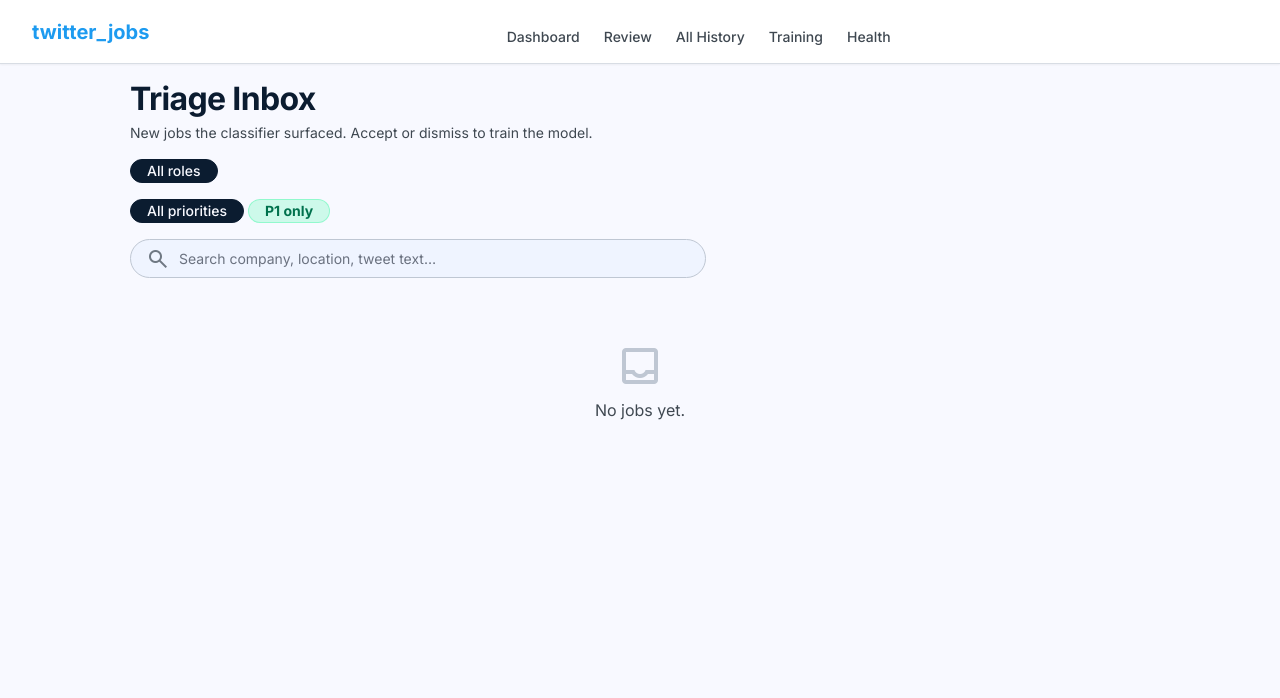
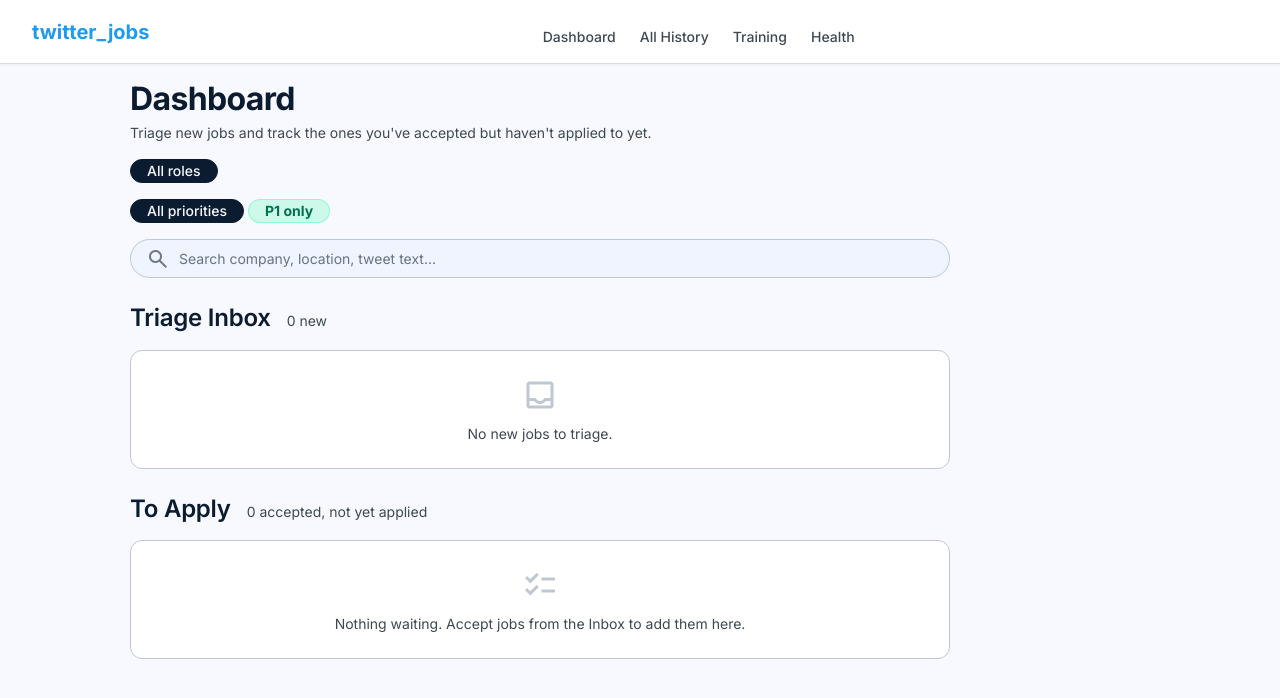
Before and after one commit to mlboryczka/twitter_jobs, a FastAPI app: template src/twitter_jobs/web/templates/dashboard.html in a window 1280 px wide. Shown: the top 698 px of the page. Run offline with FastAPI, Linux system fonts and the light colour scheme; the template is opened without the code that fills it, so the values that code supplies are empty; parts of the project's set-up code (start-up, migrations or seed data) failed here and were passed over; some libraries are stand-ins or nearby versions.

Commit message:
Add 'applied' status, To Apply dashboard section, remove Review tab
- New status 'applied' added to the job_postings.status enum (migration
  0006). Set when the user clicks Applied on a row they previously
  accepted.

- New POST /jobs/{id}/applied route that flips status='accepted' →
  status='applied'. Reuses the same _record_decision helper as
  accept/dismiss so user_feedback and status_changed_at are written
  consistently.

- Dashboard now renders two sections:
  • Triage Inbox — status='new' (existing).
  • To Apply — status='accepted', the jobs you accepted but haven't
    actually applied to yet. Each row gets an Applied button (primary
    green) that flips it to 'applied' and removes it from the section,
    plus a Dismiss button in case you change your mind.

- Review tab removed from the nav. Manual-review items already render
  with a warning banner on the inbox; a separate filtered view was
  redundant. Route + template files left in place but unlinked.

```diff
--- a/src/twitter_jobs/db/models.py
+++ b/src/twitter_jobs/db/models.py
@@ -210,7 +210,7 @@ class JobPosting(Base):
             name="ck_job_postings_seniority",
         ),
         CheckConstraint(
-            "status IN ('new', 'accepted', 'dismissed')",
+            "status IN ('new', 'accepted', 'applied', 'dismissed')",
             name="ck_job_postings_status",
         ),
         Index("ix_job_postings_status_classified", "status", "classified_at"),
--- a/src/twitter_jobs/web/templates/base.html
+++ b/src/twitter_jobs/web/templates/base.html
@@ -81,7 +81,6 @@
     </div>
     <div class="hidden md:flex items-end h-full gap-lg text-sm font-medium">
       <a href="/" class="pb-4 h-full flex items-end transition-colors {% if page == 'dashboard' %}text-primary border-b-2 border-primary{% else %}text-on-surface-variant hover:text-primary{% endif %}">Dashboard</a>
-      <a href="/review" class="pb-4 h-full flex items-end transition-colors {% if page == 'review' %}text-primary border-b-2 border-primary{% else %}text-on-surface-variant hover:text-primary{% endif %}">Review</a>
       <a href="/all" class="pb-4 h-full flex items-end transition-colors {% if page == 'all' %}text-primary border-b-2 border-primary{% else %}text-on-surface-variant hover:text-primary{% endif %}">All History</a>
       <a href="/training" class="pb-4 h-full flex items-end transition-colors {% if page == 'training' %}text-primary border-b-2 border-primary{% else %}text-on-surface-variant hover:text-primary{% endif %}">Training</a>
       <a href="/health" class="pb-4 h-full flex items-end transition-colors text-on-surface-variant hover:text-primary">Health</a>
--- a/src/twitter_jobs/web/templates/dashboard.html
+++ b/src/twitter_jobs/web/templates/dashboard.html
@@ -1,37 +1,28 @@
 {% extends "base.html" %}
-{% block title %}{% if page == "all" %}All jobs{% else %}Triage Inbox{% endif %} — twitter_jobs{% endblock %}
+{% block title %}Triage Inbox — twitter_jobs{% endblock %}
 
 {% block content %}
-<header class="flex flex-col gap-md">
+<header class="flex flex-col gap-md max-w-[820px]">
   <div>
-    <h1 class="text-h1 text-on-background">{% if page == "all" %}All jobs{% else %}Triage Inbox{% endif %}</h1>
+    <h1 class="text-h1 text-on-background">Dashboard</h1>
     <p class="text-body-md text-on-surface-variant mt-xs">
-      {% if page == "all" %}
-        Every classified job, including ones auto-dismissed by the filters.
-      {% else %}
-        New jobs the classifier surfaced. Accept or dismiss to train the model.
-      {% endif %}
+      Triage new jobs and track the ones you've accepted but haven't applied to yet.
     </p>
   </div>
 
   <div class="flex flex-wrap items-center gap-xs">
-    <a href="{{ '/all' if page == 'all' else '/' }}"
-       class="px-md py-xs rounded-full text-label-md font-medium border transition-colors {% if not active_role %}bg-on-background text-background border-on-background{% else %}bg-surface-container-lowest text-on-surface-variant border-outline-variant hover:bg-surface-container-low{% endif %}">All roles</a>
+    <a href="/" class="px-md py-xs rounded-full text-label-md font-medium border transition-colors {% if not active_role %}bg-on-background text-background border-on-background{% else %}bg-surface-container-lowest text-on-surface-variant border-outline-variant hover:bg-surface-container-low{% endif %}">All roles</a>
     {% for key, label in role_labels.items() %}
-      <a href="{{ '/all?role=' ~ key if page == 'all' else '/?role=' ~ key }}"
-         class="px-md py-xs rounded-full text-label-md font-medium border transition-colors {% if active_role == key %}bg-on-background text-background border-on-background{% else %}bg-surface-container-lowest text-on-surface-variant border-outline-variant hover:bg-surface-container-low{% endif %}">{{ label }}</a>
+      <a href="/?role={{ key }}" class="px-md py-xs rounded-full text-label-md font-medium border transition-colors {% if active_role == key %}bg-on-background text-background border-on-background{% else %}bg-surface-container-lowest text-on-surface-variant border-outline-variant hover:bg-surface-container-low{% endif %}">{{ label }}</a>
     {% endfor %}
   </div>
 
-  {% if page != "all" %}
   <div class="flex flex-wrap items-center gap-xs">
-      <a href="/{% if active_role %}?role={{ active_role }}{% endif %}"
-         class="px-md py-xs rounded-full text-label-md font-medium border transition-colors {% if not active_priority %}bg-on-background text-background border-on-background{% else %}bg-surface-container-lowest text-on-surface-variant border-outline-variant hover:bg-surface-container-low{% endif %}">All priorities</a>
-      <a href="/?priority=1{% if active_role %}&role={{ active_role }}{% endif %}"
-         class="px-md py-xs rounded-full text-label-md font-bold border transition-colors {% if active_priority == '1' %}bg-secondary-container text-on-secondary-container border-secondary-container{% else %}bg-secondary-container/30 text-on-secondary-container border-secondary-container/60 hover:bg-secondary-container/60{% endif %}">P1 only</a>
+    <a href="/{% if active_role %}?role={{ active_role }}{% endif %}" class="px-md py-xs rounded-full text-label-md font-medium border transition-colors {% if not active_priority %}bg-on-background text-background border-on-background{% else %}bg-surface-container-lowest text-on-surface-variant border-outline-variant hover:bg-surface-container-low{% endif %}">All priorities</a>
+    <a href="/?priority=1{% if active_role %}&role={{ active_role }}{% endif %}" class="px-md py-xs rounded-full text-label-md font-bold border transition-colors {% if active_priority == '1' %}bg-secondary-container text-on-secondary-container border-secondary-container{% else %}bg-secondary-container/30 text-on-secondary-container border-secondary-container/60 hover:bg-secondary-container/60{% endif %}">P1 only</a>
   </div>
 
-    <form action="/" method="get" class="relative max-w-xl">
+  <form action="/" method="get" class="relative">
     <span class="material-symbols-outlined absolute left-md top-1/2 -translate-y-1/2 text-outline">search</span>
     <input type="search" name="q" value="{{ text_query }}"
            placeholder="Search company, location, tweet text…"
@@ -39,19 +30,43 @@
     {% if active_role %}<input type="hidden" name="role" value="{{ active_role }}">{% endif %}
     {% if active_priority %}<input type="hidden" name="priority" value="{{ active_priority }}">{% endif %}
   </form>
-  {% endif %}
 </header>
 
-{% if not jobs %}
-  <div class="flex flex-col items-center justify-center py-xl text-on-surface-variant gap-sm">
-    <span class="material-symbols-outlined text-5xl text-outline-variant">inbox</span>
-    <p class="text-body-lg">No jobs yet.</p>
+<section class="flex flex-col gap-md">
+  <div class="flex items-baseline gap-md">
+    <h2 class="text-h2 text-on-background">Triage Inbox</h2>
+    <span class="text-body-md text-on-surface-variant">{{ inbox|length }} new</span>
+  </div>
+  {% if not inbox %}
+    <div class="flex flex-col items-center justify-center py-lg bg-surface-container-lowest border border-outline-variant rounded-xl text-on-surface-variant gap-sm max-w-[820px]">
+      <span class="material-symbols-outlined text-4xl text-outline-variant">inbox</span>
+      <p class="text-body-md">No new jobs to triage.</p>
     </div>
   {% else %}
-  <div id="job-list" class="flex flex-col gap-md max-w-[820px]">
-    {% for job, tweet in jobs %}
+    <div class="flex flex-col gap-md max-w-[820px]">
+      {% for job, tweet in inbox %}
         {% include "partials/job_row.html" %}
       {% endfor %}
     </div>
   {% endif %}
+</section>
+
+<section class="flex flex-col gap-md">
+  <div class="flex items-baseline gap-md">
+    <h2 class="text-h2 text-on-background">To Apply</h2>
+    <span class="text-body-md text-on-surface-variant">{{ to_apply|length }} accepted, not yet applied</span>
+  </div>
+  {% if not to_apply %}
+    <div class="flex flex-col items-center justify-center py-lg bg-surface-container-lowest border border-outline-variant rounded-xl text-on-surface-variant gap-sm max-w-[820px]">
+      <span class="material-symbols-outlined text-4xl text-outline-variant">checklist</span>
+      <p class="text-body-md">Nothing waiting. Accept jobs from the Inbox to add them here.</p>
+    </div>
+  {% else %}
+    <div class="flex flex-col gap-md max-w-[820px]">
+      {% for job, tweet in to_apply %}
+        {% include "partials/job_row.html" %}
+      {% endfor %}
+    </div>
+  {% endif %}
+</section>
 {% endblock %}
```
Also changed, not shown: src/twitter_jobs/alembic/versions/0006_applied_status.py (added, +34 -0 lines), src/twitter_jobs/web/routes.py (+24 -10 lines), src/twitter_jobs/web/templates/partials/job_row.html (+17 -2 lines). Lines whose indentation alone changed are shown as unchanged.
